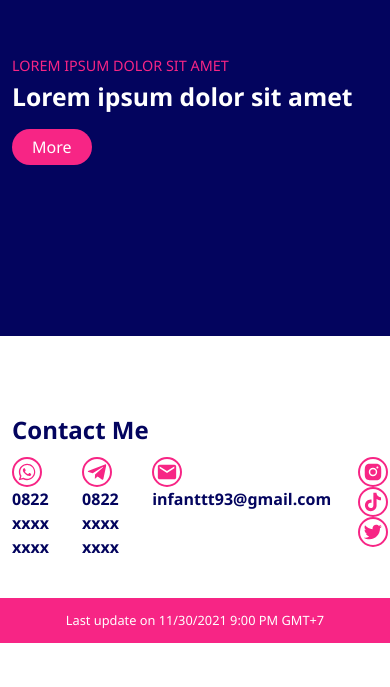
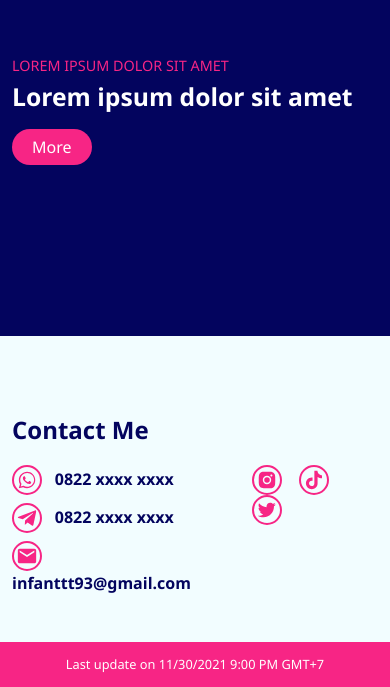
Before and after one commit to Infanttt/infanttt.github.io, a plain HTML site: page index.html in a window 390 px wide. Shown: the part 1880-2567 px from the top of the page. Before the commit the page ends 2523 px from the top, so only its background shows below. Drawn offline with nearby package versions, Linux system fonts and the light colour scheme; a web font is replaced by a local one.

Commit message:
10th mod
:)

```diff
--- a/css/style.css
+++ b/css/style.css
@@ -156,7 +156,7 @@ body{
 .bottom-content{
     margin-top: 5%;
     /* background: greenyellow; */
-    padding: 10vw 0;
+    padding: 10vw 0.8em;
 }
 .bottom-content h5{
     color: #F72585;
@@ -265,7 +265,7 @@ body{
 
 @media only screen and (max-width: 991px){
     body{
-        background: white;
+        background: #F2FDFF;
     }
     .navspace li a{
         color: #03045E;
@@ -322,4 +322,28 @@ body{
         margin-top: 5em;
         padding: 12em 0;
     }
+    .footer .d-flex{
+        display: block !important;
+    }
+    .socials a{
+        margin-right: 3em;
+    }
+    .socials2{
+        margin: 1em 0 ;
+    }
 }
+
+@media only screen and (max-width: 767px){
+    .footer .d-flex{
+        display: flex !important;
+    }
+    .socials{
+        display: block;
+    }
+    .socials>div{
+        margin: 0.5em 0;
+    }
+    .socials2{
+        margin: 0.5em;
+    }
+}
--- a/index.html
+++ b/index.html
@@ -120,9 +120,9 @@
         <h4>Contact Me</h4>
         <div class="d-flex">
           <div class="socials">
-            <a href="#"><img src="/assets/bxl-whatsapp.svg">0822 xxxx xxxx</a>
-            <a href="#"><img src="/assets/bxl-telegram.svg">0822 xxxx xxxx</a>
-            <a href="#"><img src="/assets/email_black_24dp.svg">infanttt93@gmail.com</a>
+            <div><a href="#"><img src="/assets/bxl-whatsapp.svg">0822 xxxx xxxx</a></div>
+            <div><a href="#"><img src="/assets/bxl-telegram.svg">0822 xxxx xxxx</a></div>
+            <div><a href="#"><img src="/assets/email_black_24dp.svg">infanttt93@gmail.com</a></div>
           </div>
           <div class="socials2">
             <a href="#"><img src="/assets/bxl-instagram-alt.svg"></a>
```
